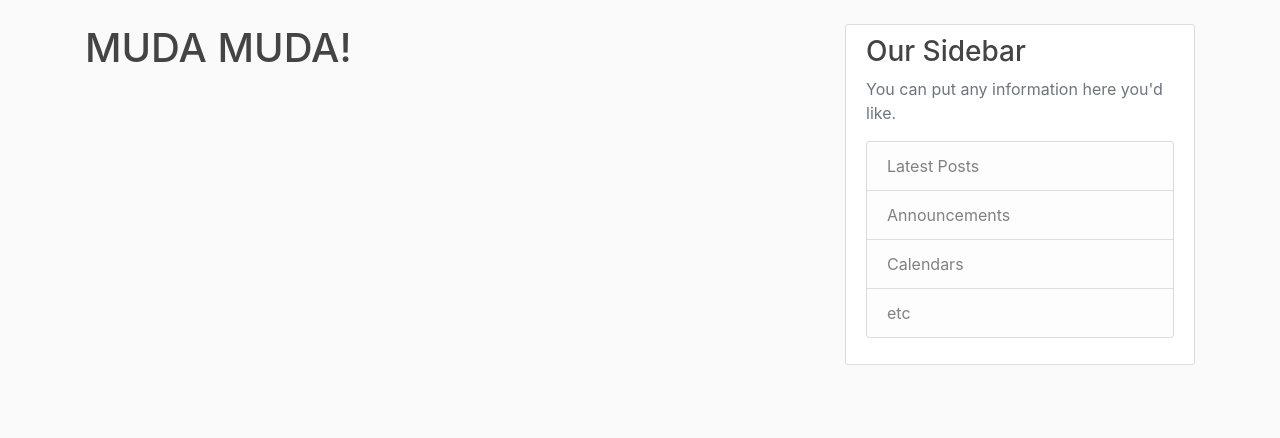
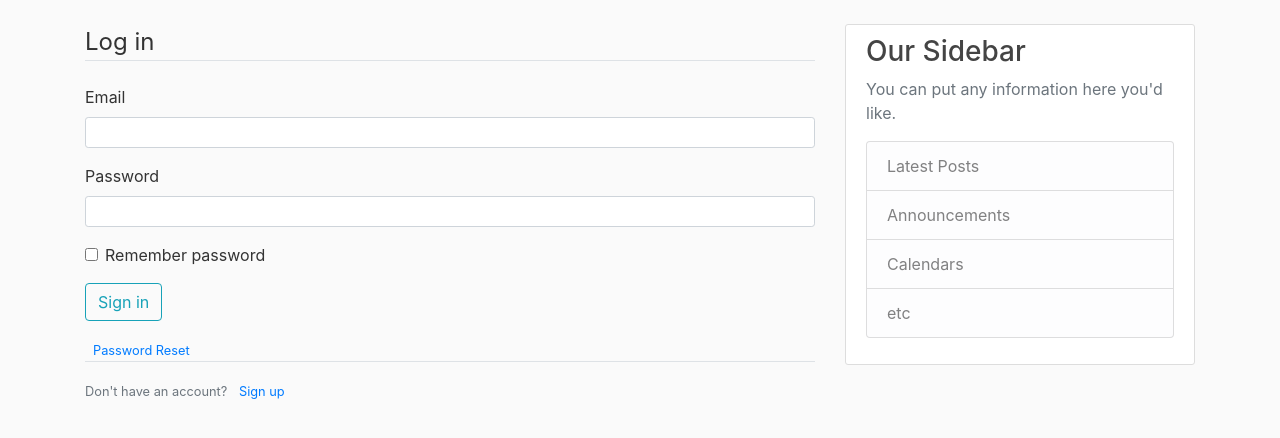
Before and after one commit to vladek1934/FlaskSite, a Flask app: page /login in a window 1280 px wide. Shown: the part 56-494 px from the top of the page. Run offline with Flask 2, Linux system fonts and the light colour scheme; some libraries are stand-ins or nearby versions.

Commit message:
Forms update 2

```diff
--- a/app.py
+++ b/app.py
@@ -41,9 +41,15 @@ def register():
     return render_template('register.html', title='Register', form=form)
 
 
-@app.route('/login')
+@app.route('/login', methods=['GET', 'POST'])
 def login():
     form = LoginForm()
+    if form.validate_on_submit():
+        if form.email.data == 'admin@gmail.com' and form.password.data == 'admin':
+            flash('Welcome', 'success')
+            return redirect(url_for('home'))
+        else:
+            flash('Login failed', 'danger')
     return render_template('login.html', title='Login', form=form)
 
 
--- a/templates/login.html
+++ b/templates/login.html
@@ -1,5 +1,60 @@
 {% extends "base.html" %}
 
 {% block content %}
-    <h1>MUDA MUDA!</h1>
+    <div class="content-selection">
+        <form method="POST" action="">
+            {{ form.hidden_tag() }}
+            <fieldset class="form-group">
+
+                <legend class="border-bottom mb-4"> Log in</legend>
+
+                <div class="form-group">
+                    {{ form.email.label(class = "form-control-label") }}
+                    {% if form.email.errors %}
+                        {{ form.email(class = "form-control form-control-sm is-invalid") }}
+                        <div class="invalid-feedback">
+                            {% for error in form.email.errors %}
+                                <span>{{ error }}</span>
+                            {% endfor %}
+                        </div>
+                    {% else %}
+                        {{ form.email(class = "form-control form-control-sm") }}
+                    {% endif %}
+                </div>
+
+
+                <div class="form-group">
+                    {{ form.password.label(class = "form-control-label") }}
+                    {% if form.password.errors %}
+                        {{ form.password(class = "form-control form-control-sm is-invalid") }}
+                        <div class="invalid-feedback">
+                            {% for error in form.password.errors %}
+                                <span>{{ error }}</span>
+                            {% endfor %}
+                        </div>
+                    {% else %}
+                        {{ form.password(class = "form-control form-control-sm") }}
+                    {% endif %}
+                </div>
+
+            <div class="form-check">
+                {{ form.rememberpass(class="form-check-input") }}
+                {{ form.rememberpass.label(class="form-check-label") }}
+            </div>
+
+            </fieldset>
+            <div class="form-group">
+                {{ form.submit(class="btn btn-outline-info") }}
+            </div>
+        <small class="text-muted ml-2">
+            <a href="#">Password Reset</a>
+        </small>
+        </form>
+
+    </div>
+    <div class="border-top pt-3">
+        <small class="text-muted">
+            Don't have an account? <a class="ml-2" href="{{ url_for('register') }}">Sign up</a>
+        </small>
+    </div>
 {% endblock content %}
```
Also changed, not shown: templates/register.html (+47 -0 lines).
